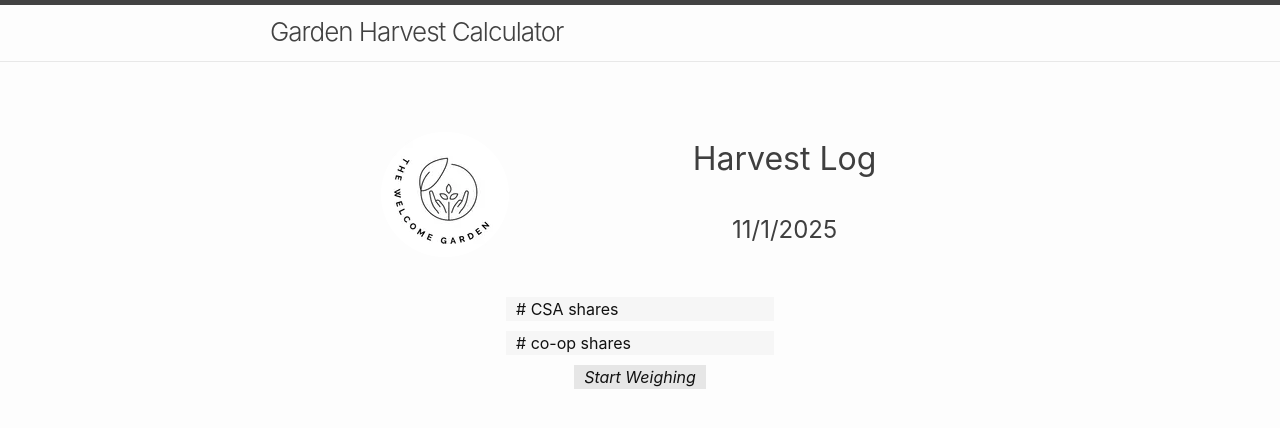
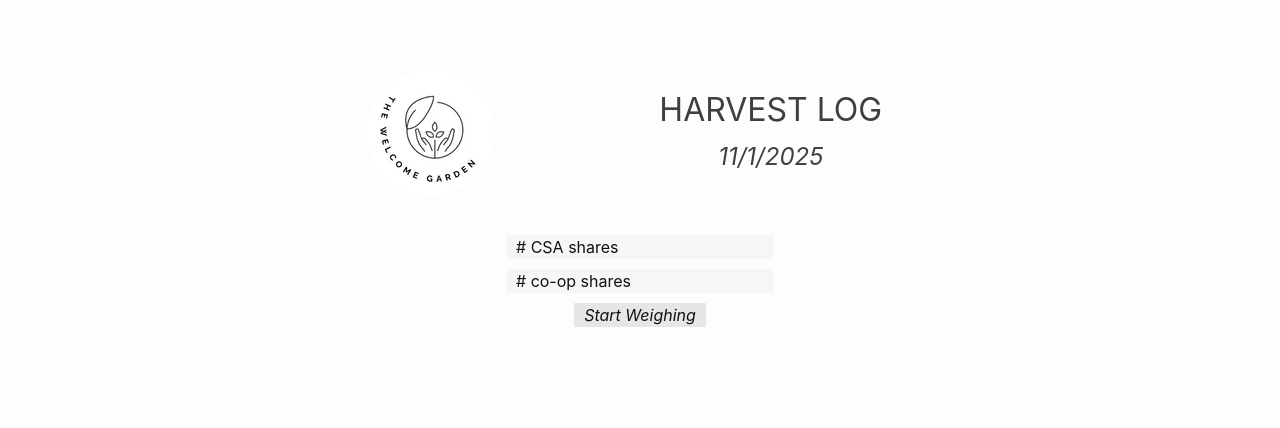
Before and after one commit to russell-stewart/garden-harvest, a Jekyll site: the page built from index.html, in a window 1280 px wide. Shown: the top 428 px of the page. Built offline with Jekyll 4.4.1, drawn with Linux system fonts in a browser that asks for light colours.

Commit message:
mild style refinements

```diff
--- a/_layouts/default.html
+++ b/_layouts/default.html
@@ -4,8 +4,6 @@
   {%- include head.html -%}
 
   <body>
-
-    {%- include header.html -%}
 
     <main class="page-content" aria-label="Content">
       <div class="wrapper">
--- a/assets/main.scss
+++ b/assets/main.scss
@@ -5,11 +5,24 @@
 //input stuff written by russell
 input,
 select,
-textarea {margin-bottom:10px; font: 400 16px/1.5 -apple-system, BlinkMacSystemFont, "Segoe UI", Roboto, Helvetica, Arial, sans-serif, "Apple Color Emoji", "Segoe UI Emoji", "Segoe UI Symbol"; color:#111; border: none; padding: 0 10px; background: #f6f6f6;}
+textarea {margin-bottom:10px; font: 400 16px/1.5 -apple-system, BlinkMacSystemFont, "Segoe UI", Roboto, Helvetica, Arial, sans-serif, "Apple Color Emoji", "Segoe UI Emoji", "Segoe UI Symbol"; color:#111; border: none; padding: 0 10px; background: #f6f6f6;
+  transition:background-color 0.25s;
+  &:hover{
+    background: #f0f0f0;
+  }
+  &:active{
+    background: #d0d0d0;
+  }}
 
 button,
 input[type="submit"],
-select {font: 400 16px/1.5 -apple-system, BlinkMacSystemFont, "Segoe UI", Roboto, Helvetica, Arial, sans-serif, "Apple Color Emoji", "Segoe UI Emoji", "Segoe UI Symbol"; font-style: italic ; color:#111; border: none; padding: 0 10px; margin: auto; background: #e6e6e6;}
+select {font: 400 16px/1.5 -apple-system, BlinkMacSystemFont, "Segoe UI", Roboto, Helvetica, Arial, sans-serif, "Apple Color Emoji", "Segoe UI Emoji", "Segoe UI Symbol"; font-style: italic ; color:#111; border: none; padding: 0 10px; margin: auto; background: #e6e6e6;
+&:hover{
+  background:#d0d0d0;
+}
+&:active{
+  background:#b0b0b0;
+}}
 
 
 /** Reset some basic elements */
--- a/index.html
+++ b/index.html
@@ -288,20 +288,20 @@
         <table>
             <tr>
                 <td><img src = './static/WG-logo-round.webp'></td>
-                <td><h1>Harvest Log</h1><br><h2><div id = 'date'></div></h2></td>
+                <td><h1>HARVEST LOG</h1><h2><i><div id = 'date'></div></i></h2></td>
             </tr>
         </table>
         <div id = "above_table">
             <form onsubmit="return false;" method = "post" name = "setup" id = "setup">
-                <input type = "text" id = "n_shares" value = "# CSA shares" onclick = "document.getElementById('n_shares').value = ''"><br>
-                <input type = "text" id = "n_coop_shares" value = "# co-op shares" onclick = "document.getElementById('n_coop_shares').value = ''"><br>
+                <input type = "text" id = "n_shares" value = "# CSA shares" onclick = "document.getElementById('n_shares').value = ''" inputmode="numeric"><br>
+                <input type = "text" id = "n_coop_shares" value = "# co-op shares" onclick = "document.getElementById('n_coop_shares').value = ''" inputmode="numeric"><br>
                 <input type = "submit" value = "Start Weighing" onclick = "launch()" id = "launch_button">
             </form>
-
+            <br>
             <div id = "additem" style = "display: none;">
                 <form onsubmit = "return false;" method = "post" name = "additem">
                     <input type = "text" id = "veg" value = "Variety" onclick = "document.getElementById('veg').value = ''" style="width: 40;"><br>
-                    <input type = "text" id = "mass" value = "Weight" onclick = "document.getElementById('mass').value = ''" style="width: 40;">
+                    <input type = "text" id = "mass" value = "Weight" onclick = "document.getElementById('mass').value = ''" style="width: 40;" inputmode="numeric">
                     <input type = "submit" value = "Add" onclick = "add();">
                 </form>
             </div>
```
